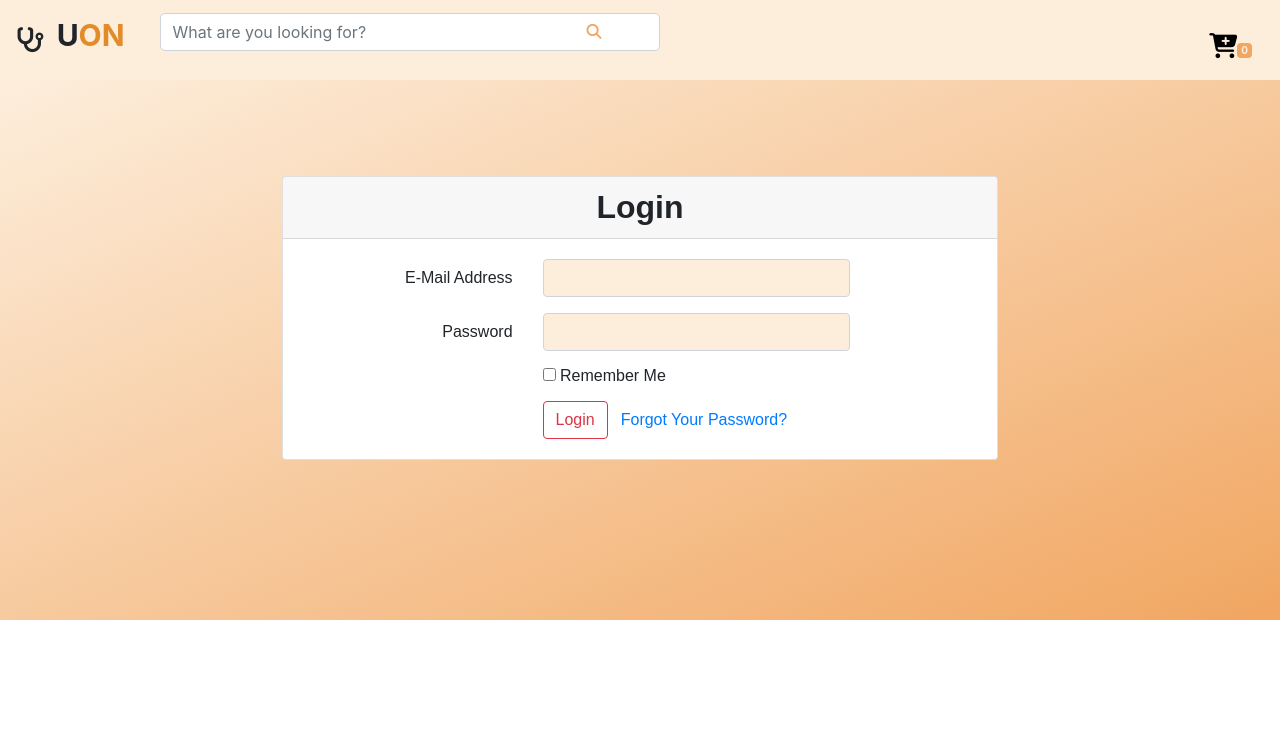
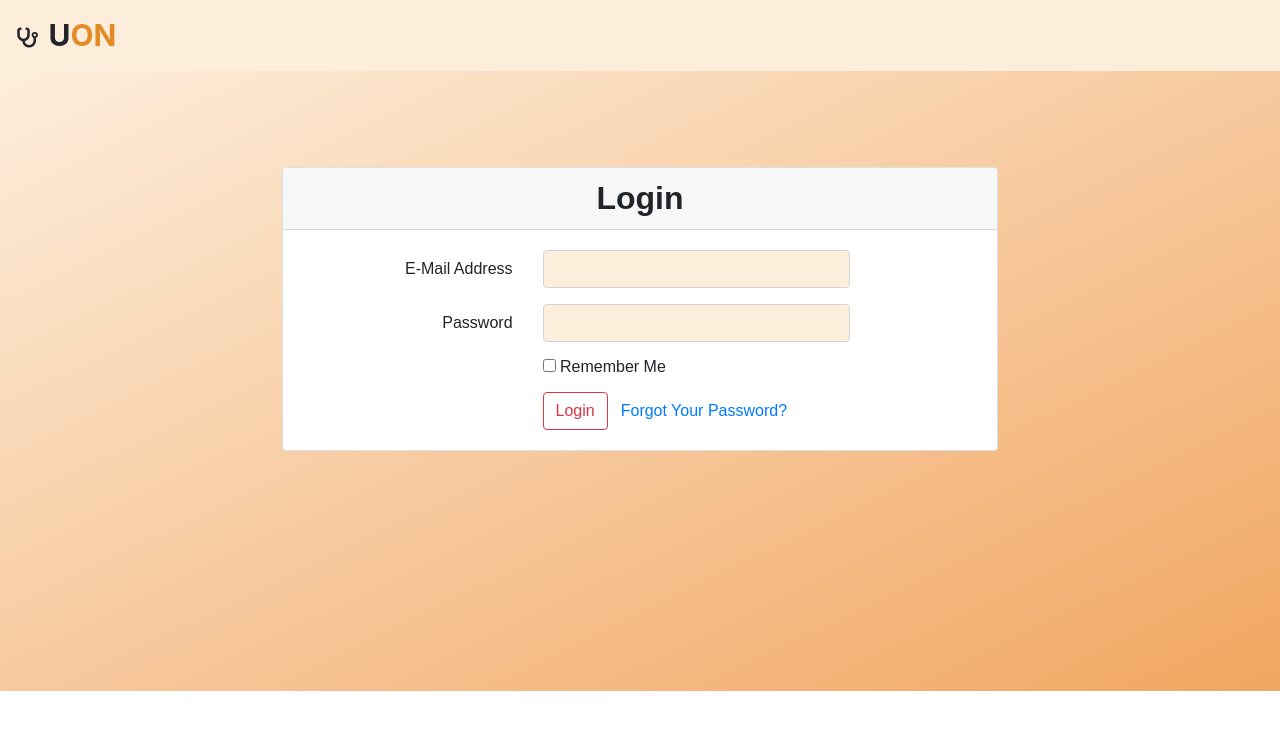
Before and after one commit to kavi-yarasi/Pharma-stoer-final-proj, an Angular app in the folder phm/: page /login in a window 1280 px wide. Shown: the top 730 px of the page. Built offline with nearby package versions, Linux system fonts and the light colour scheme.

Commit message:
second commit

```diff
--- a/phm/src/app/app.component.html
+++ b/phm/src/app/app.component.html
@@ -1,3 +1,3 @@
-<app-header></app-header>
+<!-- <app-header></app-header> -->
 <router-outlet></router-outlet>
 <!-- <app-booktest></app-booktest> -->
--- a/phm/src/app/component/header/header.component.html
+++ b/phm/src/app/component/header/header.component.html
@@ -8,6 +8,9 @@
             placeholder="What are you looking for?">
       </div>
       <span style="font-size:15px" class="fas fa-search search-icon"></span>
+      <div>
+         <button class="btn btn-danger mx-3" routerLink="/login">Logout</button>
+      </div>
    </div>
    <button routerLink="/cart" class="btn button-custom shadow:none">
       <i style="font-size: 25px" class="fa-solid fa-cart-plus"></i>
--- a/phm/src/app/component/header/header.component.ts
+++ b/phm/src/app/component/header/header.component.ts
@@ -1,6 +1,7 @@
 import { Component, OnInit } from '@angular/core';
 import { CartService } from 'src/app/service/cart.service';
 import { LoginservService } from 'src/app/service/loginserv.service';
+import { Router } from '@angular/router';
 @Component({
   selector: 'app-header',
   templateUrl: './header.component.html',
--- a/phm/src/app/component/login-signup/login-signup.component.css
+++ b/phm/src/app/component/login-signup/login-signup.component.css
@@ -32,7 +32,7 @@
 .login-form
 {
     padding-top: 6em;
-    padding-bottom: 10rem;
+    padding-bottom: 15rem;
 
 }
 .login-form .row
--- a/phm/src/app/component/login-signup/login-signup.component.html
+++ b/phm/src/app/component/login-signup/login-signup.component.html
@@ -1,4 +1,4 @@
-<!-- <app-nav></app-nav> -->
+<app-nav1></app-nav1>
 <html class="all">
 <div id="boxx">
   <main class="login-form">
--- a/phm/src/app/component/products/products.component.html
+++ b/phm/src/app/component/products/products.component.html
@@ -1,3 +1,4 @@
+<app-header></app-header>
 <div class="card-top container-fluid">
     <div class="container d-flex">
         <div class="item">
--- /dev/null
+++ b/phm/src/app/nav1/nav1.component.css
@@ -0,0 +1,15 @@
+.navbar-custom{
+    background-color:#FDEEDC ;
+}
+fa{
+    font-family: 'font awesome';
+   }
+
+.form-control{
+    border-radius:5px;
+    width:500px;
+    margin-left:35px;
+}
+.fa-stethoscope{
+    margin-top:15px;
+}
--- /dev/null
+++ b/phm/src/app/nav1/nav1.component.html
@@ -0,0 +1,5 @@
+<div class="navbar navbar-custom">
+    <div class="navbar-brand align-item-center d-flex">
+       <i style="font-size:20px" class=" fa fa-thin fa-stethoscope"> &nbsp;
+       </i>
+       <strong style="font-size:30px">U<span style="color:#E38B29">ON</span></strong>
--- /dev/null
+++ b/phm/src/app/nav1/nav1.component.ts
@@ -0,0 +1,15 @@
+import { Component, OnInit } from '@angular/core';
+
+@Component({
+  selector: 'app-nav1',
+  templateUrl: './nav1.component.html',
+  styleUrls: ['./nav1.component.css']
+})
+export class Nav1Component implements OnInit {
+
+  constructor() { }
+
+  ngOnInit(): void {
+  }
+
+}
```
Also changed, not shown: phm/src/app/app.module.ts (+5 -2 lines), 1 other file (tests, documents, lock files or other folders). Lines whose indentation alone changed are shown as unchanged.
